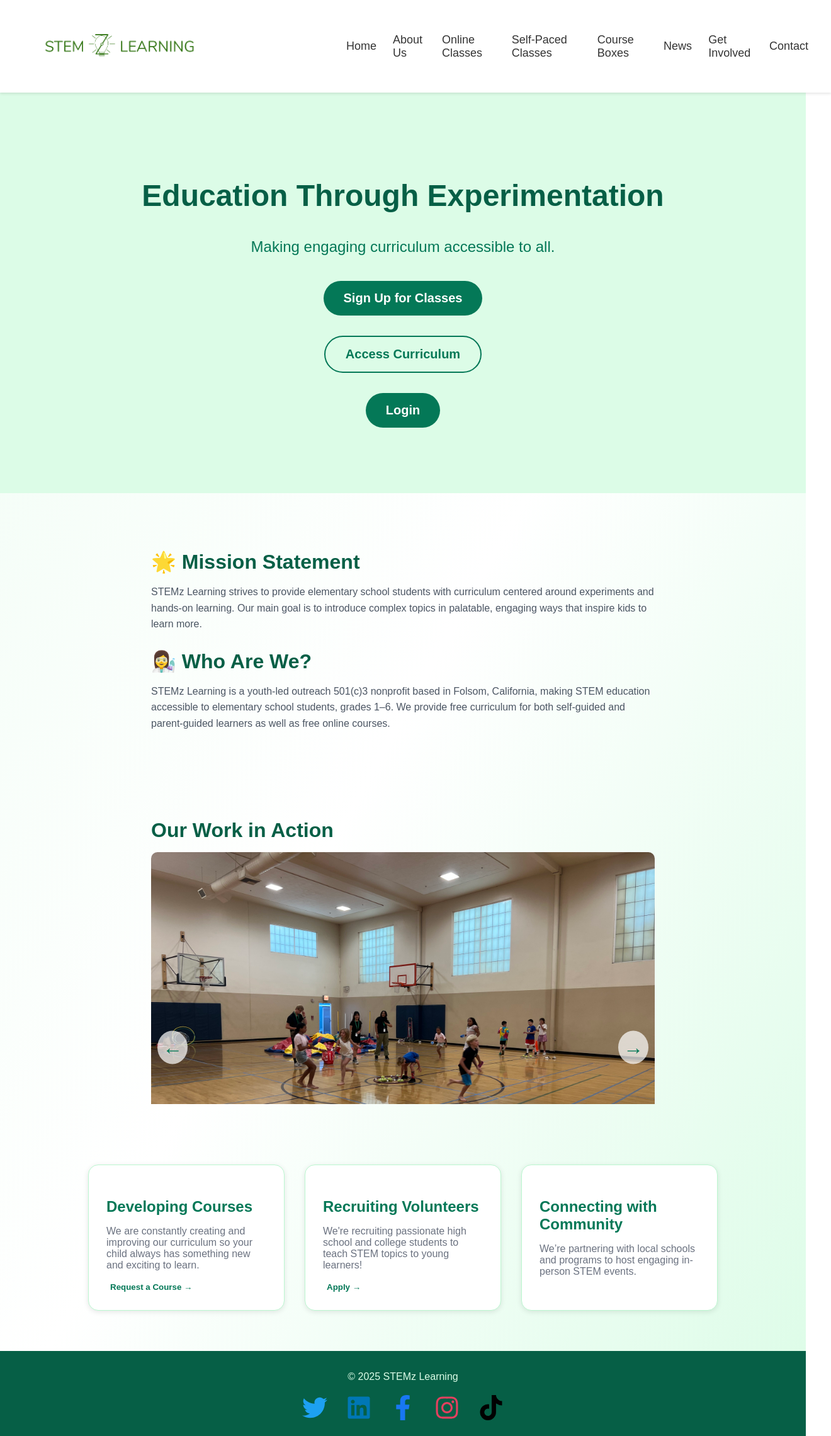
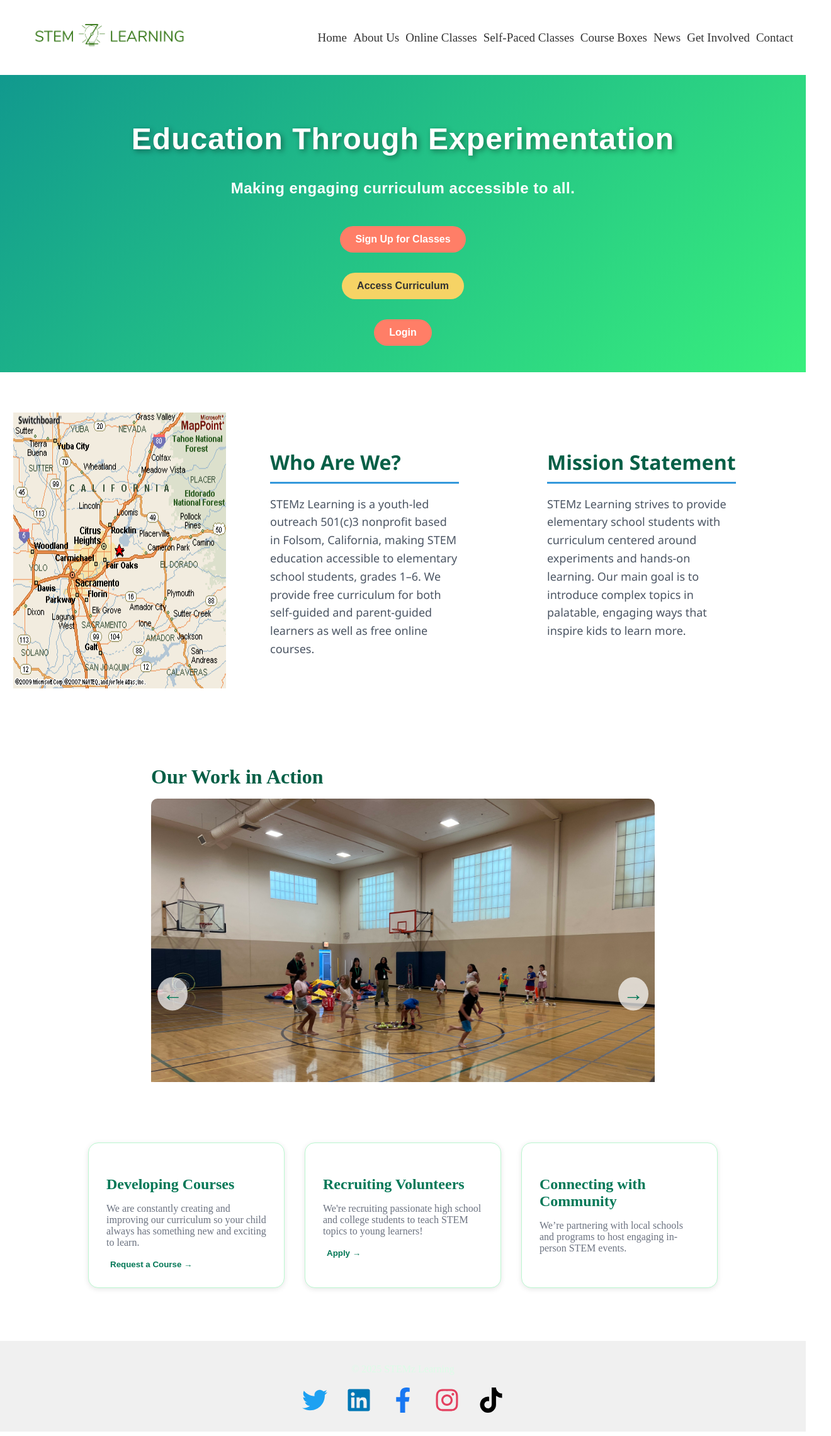
Before and after one commit to gemnets/stemz-mockup, a React (Create React App) app: page / in a window 1280 px wide. Shown: the whole page at 63% size, 1320 px wide, since content can reach past the window. Built offline with nearby package versions, Linux system fonts and the light colour scheme.

Commit message:
Cleaned up overlapping CSS styles

```diff
--- a/src/components/Footer.css
+++ b/src/components/Footer.css
@@ -1,43 +1,61 @@
+/* Ensure the footer stays at the bottom without overlapping content */
+html, body {
+  height: 100%;
+  margin: 0;
+}
+
+body {
+  display: flex;
+  flex-direction: column;
+}
+
+.main-content {
+  flex: 1; /* pushes footer down if content is short */
+}
+
+.footer {
+  background-color: #f0f0f0;
+  padding: 20px 0;
+  display: flex;
+  justify-content: center;
+  width: 100%;
+  position: relative; /* no need for fixed */
+}
+
+/* Footer icons */
 .footer-icons {
   display: flex;
   justify-content: center;
-  gap: 30px; /* Space between the icons */
-  margin-top: 20px;
+  gap: 30px;
 }
 
 .social-icon {
-  font-size: 40px; /* Larger icon size */
+  font-size: 40px;
   transition: transform 0.3s ease, opacity 0.3s ease;
   display: inline-block;
 }
 
-/* Ensure hover effects work */
 .social-icon:hover {
-  transform: scale(1.1); /* Slight zoom effect */
+  transform: scale(1.1);
   opacity: 0.8;
 }
 
-/* Twitter Blue */
-.social-icon.twitter {
-  color: #1DA1F2;
+/* Social icon colors */
+.social-icon.twitter { color: #1DA1F2; }
+.social-icon.linkedin { color: #0077B5; }
+.social-icon.facebook { color: #1877F2; }
+.social-icon.instagram { color: #E4405F; }
+.social-icon.tiktok { color: #010101; }
+
+/* Responsive adjustments */
+@media (max-width: 768px) {
+  .footer {
+    padding: 10px 0;
+  }
+  .social-icon {
+    font-size: 28px;
+  }
+  .footer-icons {
+    gap: 20px;
+  }
 }
-
-/* LinkedIn Blue */
-.social-icon.linkedin {
-  color: #0077B5;
-}
-
-/* Facebook Blue */
-.social-icon.facebook {
-  color: #1877F2;
-}
-
-/* Instagram Red */
-.social-icon.instagram {
-  color: #E4405F;
-}
-
-/* TikTok Black */
-.social-icon.tiktok {
-  color: #010101;
-}
--- a/src/components/Header.js
+++ b/src/components/Header.js
@@ -2,6 +2,7 @@ import React, { useState } from 'react';
 import { Link } from 'react-router-dom';
 import stemzLogo from '../assets/stemz-logo.png';
 import '../components/Navbar.css';
+import '../components/Home.css';
 
 function Header() {
   const [isMobileMenuOpen, setIsMobileMenuOpen] = useState(false);
--- /dev/null
+++ b/src/components/Home.css
@@ -0,0 +1,162 @@
+/* Header.css */
+.hero {
+  display: flex;
+  flex-direction: column;
+  align-items: center;
+  justify-content: center;
+  height: 35vh; /* reduced height */
+  background: linear-gradient(135deg, #11998e 0%, #38ef7d 100%);
+  color: #ffffff;
+  text-align: center;
+  padding: 2rem;
+  font-family: 'Poppins', sans-serif;
+}
+
+.hero h1 {
+  font-size: 4.5rem; /* slightly larger */
+  font-weight: 600; /* extra bold */
+  margin-bottom: 1rem;
+  text-shadow: 3px 3px 8px rgba(0, 0, 0, 0.4);
+  letter-spacing: 1px;
+}
+
+.hero p {
+  font-size: 6.4rem;
+  margin-bottom: 2rem;
+  max-width: 600px;
+  line-height: 1.6;
+  font-weight: 700;     /* updated to bold */
+  color: #ffffff;       /* updated to pure white */
+  letter-spacing: 0.5px;
+  opacity: 1;
+  transition: transform 0.3s ease;
+}
+
+.hero p span.highlight {
+  color: #ffffff;   /* white text */;   /* white text */
+  font-weight: 800; /* extra bold */
+}
+
+.hero p:hover {
+  transform: scale(1.05);
+}
+
+.hero-buttons {
+  display: flex;
+  gap: 1rem;
+  flex-wrap: wrap;
+}
+
+.hero-buttons .primary-btn,
+.hero-buttons .secondary-btn,
+.hero-buttons .link-btn {
+  padding: 0.75rem 1.5rem;
+  font-size: 1rem;
+  font-weight: 600;
+  border: none;
+  border-radius: 30px;
+  cursor: pointer;
+  transition: all 0.3s ease;
+}
+
+.hero-buttons .primary-btn {
+  background-color: #ff7e67;
+  color: #fff;
+}
+
+.hero-buttons .secondary-btn {
+  background-color: #f6d365;
+  color: #333;
+}
+
+.hero-buttons .primary-btn:hover,
+.hero-buttons .secondary-btn:hover {
+  transform: translateY(-4px);
+  box-shadow: 0 10px 25px rgba(0, 0, 0, 0.2);
+}
+
+.hero-buttons .link-btn {
+  background-color: #ffffff;
+  color: #11998e;
+  border: 2px solid #11998e;
+}
+
+.hero-buttons .link-btn:hover {
+  background-color: #11998e;
+  color: #ffffff;
+}
+
+@media (max-width: 768px) {
+  .hero h1 {
+    font-size: 2.4rem;
+  }
+  .hero p {
+    font-size: 1.2rem;
+  }
+}
+
+.mission-who-row {
+  display: flex;
+  justify-content: center; /* center all three items */
+  align-items: stretch;
+  gap: 40px;
+  margin: 80px auto;
+  padding: 40px;
+  max-width: 1400px;
+  }
+
+.map-image {
+  flex: 1;
+  max-width: 350px;
+  margin-left: -60px; /* shift slightly left */
+}
+
+.mission-box, .who-box {
+  flex: 1;
+  padding: 30px;
+  font-family: 'Segoe UI', Tahoma, Geneva, Verdana, sans-serif;
+  min-width: 300px;
+}
+
+.mission-box h2, .who-box h2 {
+  font-size: 28px;
+  margin-bottom: 15px;
+  color: #2c3e50;
+  border-bottom: 3px solid #3498db;
+  padding-bottom: 10px;
+}
+
+.mission-box p, .who-box p {
+  font-size: 18px;
+  line-height: 1.8;
+  color: #555;
+}
+
+.vertical-separator {
+  width: 3px;
+  background: #3498db;
+  border-radius: 5px;
+}
+
+@media (max-width: 768px) {
+  .mission-who-row {
+    flex-direction: column;
+    align-items: center;
+    gap: 20px;
+  }
+  .vertical-separator {
+    display: none;
+  }
+  .map-image {
+    max-width: 100%;
+    margin-bottom: 20px;
+  }
+}
+
+.features {
+  margin-bottom: 50px;
+}
+
+.feature-card {
+  margin-bottom: 20px;
+}
--- a/src/components/Navbar.css
+++ b/src/components/Navbar.css
@@ -1,9 +1,9 @@
-/* Basic Styling for the Header */
+/* ================= Header ================= */
 .header {
   display: flex;
-  justify-content: space-between;
+  justify-content: center;
   align-items: center;
-  padding: 20px; /* Adjust as needed */
+  padding: 20px 0;
   width: 100%;
 }
 
@@ -12,88 +12,138 @@
   justify-content: space-between;
   align-items: center;
   width: 100%;
-  max-width: 1500px; /* Adjust according to your desired layout */
+  max-width: 1500px;
   margin: 0 auto;
+  padding: 0 20px; /* Avoid content touching the edges */
 }
 
 .logo {
-  margin-left: auto; /* Push logo to the right */
-  padding-right: 190px; /* Add extra padding to move it further right */
+  margin-left: 0;
+  padding-right: 0;
 }
 
 .logo img {
-  width: 300px;  /* Adjust as needed */
+  width: 300px;
   height: auto;
 }
 
-/* Hamburger Menu Icon */
 .hamburger {
-  display: none; /* Hide hamburger by default */
+  display: none !important;
   cursor: pointer;
-  width: 30px; /* Set fixed width for better fit */
-  height: 25px; /* Set fixed height */
+  width: 30px;
+  height: 25px;
   position: absolute;
-  top: 20px; /* Position from the top of the header */
-  right: 45px; /* Position from the right side */
+  top: 20px;
+  right: 45px;
 }
 
-/* Navigation Links */
 .nav {
   display: flex;
   gap: 10px;
 }
 
 .nav--open {
-  display: flex; /* Show as flex when opened */
+  display: flex;
   flex-direction: column;
   gap: 10px;
 }
 
-/* Link Styling */
 .nav a {
   text-decoration: none;
   color: #333;
-  font-size: 18px;
+  font-size: 19px;
 }
 
-/* Mobile Styles */
 @media (max-width: 768px) {
   .header-container {
-    flex-direction: row; /* Make sure items are aligned horizontally */
+    flex-direction: row;
     justify-content: space-between;
   }
 
   .nav {
-    display: none; /* Hide menu by default on mobile */
+    display: none;
     flex-direction: column;
     gap: 10px;
     position: absolute;
-    top: 60px; /* Adjust below header */
+    top: 60px;
     right: 0;
     left: 0;
     background: #fff;
     padding: 10px;
     box-shadow: 0 4px 6px rgba(0,0,0,0.1);
     z-index: 1000;
-    width: 100%; /* Make the menu full width */
+    width: 100%;
   }
 
   .hamburger {
-    display: block; /* Show hamburger on mobile */
+    display: block !important;
   }
 
   .nav--open {
-    display: flex; /* Show menu when open */
+    display: flex;
   }
 
-  /* Adjust link font size and padding for mobile */
   .nav a {
-    font-size: 20px; /* Bigger font size for readability */
-    padding: 10px 0; /* Padding around links */
+    font-size: 20px;
+    padding: 10px 0;
   }
 
-  /* Ensure the logo is appropriately sized for mobile */
   .logo img {
-    width: 200px;  /* Smaller logo for mobile */
+    width: 200px;
   }
 }
+
+/* ================= Footer ================= */
+body {
+  margin: 0;
+  padding: 0;
+  min-height: 100vh;
+  display: flex;
+  flex-direction: column;
+}
+
+.main-content {
+  flex: 1;
+}
+
+.footer {
+  position: relative;
+  width: 100%;
+  background-color: #f0f0f0;
+  padding: 20px 0;
+  display: flex;
+  justify-content: center;
+  z-index: 1000;
+}
+
+.footer-container {
+  max-width: 1500px;
+  width: 100%;
+  padding: 0 20px; /* Add padding to prevent edge touch */
+  display: flex;
+  justify-content: center;
+}
+
+.footer-icons {
+  display: flex;
+  justify-content: center;
+  gap: 30px;
+  margin-top: 20px;
+}
+
+.social-icon {
+  font-size: 40px;
+  transition: transform 0.3s ease, opacity 0.3s ease;
+  display: inline-block;
+}
+
+.social-icon:hover {
+  transform: scale(1.1);
+  opacity: 0.8;
+}
+
+.social-icon.twitter { color: #1DA1F2; }
+.social-icon.linkedin { color: #0077B5; }
+.social-icon.facebook { color: #1877F2; }
+.social-icon.instagram { color: #E4405F; }
+.social-icon.tiktok { color: #010101; }
--- a/src/components/PhotoCarousel.css
+++ b/src/components/PhotoCarousel.css
@@ -1,8 +1,9 @@
 /* PhotoCarousel.css */
 .mobile-photo-carousel {
-  max-width: 100%;
+  width: 100%; /* Ensure it takes full width */
+  max-width: 1575px; /* Increased width by another 1.5 times */
   margin: 0 auto;
-  height: 400px; /* Set desktop height here */
+  height: 450px; /* Set the height similar to the height of mission/who box */
   overflow: hidden;
   position: relative;
 }
--- a/src/index.css
+++ b/src/index.css
@@ -8,6 +8,9 @@
 
 /* Tailwind utility styles */
 @tailwind utilities;
+
+<link href="https://fonts.googleapis.com/css2?family=Poppins:wght@400;500;700&display=swap" rel="stylesheet">
+
 
 /* Your custom styles (optional) */
 body {
--- a/src/pages/Home.css
+++ b/src/pages/Home.css
@@ -10,13 +10,6 @@
   --white: #ffffff;
 }
 
-.home-container {
-  min-height: 100vh;
-  background: linear-gradient(to bottom right, var(--bg-light), var(--white), var(--green-bg));
-  color: var(--gray-dark);
-  font-family: sans-serif;
-}
-
 .hero {
   text-align: center;
   padding: 4rem 1rem;
@@ -24,14 +17,14 @@
 }
 
 .hero h1 {
-  font-size: 2.5rem;
-  color: var(--green-dark);
+  font-size: 4.5rem;
+
 }
 
 .hero p {
   margin: 1rem 0 2rem;
   font-size: 1.25rem;
-  color: var(--green-primary);
+
 }
 
 .hero-buttons {
@@ -150,54 +143,6 @@
   text-decoration: underline;
 }
 
-.header {
-  background-color: var(--white);
-  box-shadow: 0 2px 4px rgba(0, 0, 0, 0.1);
-  position: sticky;
-  top: 0;
-  z-index: 50;
-}
-
-.header-container {
-  max-width: 1200px;
-  margin: auto;
-  display: flex;
-  justify-content: space-between;
-  align-items: center;
-  padding: 1rem;
-}
-
-.logo {
-  display: flex;
-  align-items: center;
-}
-
-.logo img {
-  height: 48px;
-  margin-right: 0.5rem;
-}
-
-.logo span {
-  font-size: 1.5rem;
-  font-weight: bold;
-  color: var(--green-primary);
-}
-
-.nav {
-  display: flex;
-  align-items: center;
-}
-
-.nav a {
-  margin-left: 1rem;
-  color: var(--green-primary);
-  text-decoration: none;
-}
-
-.nav a:hover,
-.nav a:focus {
-  color: var(--green-dark);
-}
 
 .footer {
   background-color: var(--green-dark);
@@ -248,21 +193,6 @@
     transition: all 0.3s ease;
   }
 
-  .nav {
-    display: none;
-    flex-direction: column;
-    align-items: center;
-    position: absolute;
-    top: 60px;
-    right: 0;
-    background-color: var(--white);
-    width: 100%;
-    box-shadow: 0 2px 4px rgba(0, 0, 0, 0.1);
-  }
-
-  .nav.open {
-    display: flex;
-  }
 
   .hamburger.open span:nth-child(1) {
     transform: rotate(45deg);
--- a/src/pages/Home.js
+++ b/src/pages/Home.js
@@ -1,12 +1,13 @@
 import React from 'react';
-import './Home.css';
+import '../components/Home.css';
+import '../pages/Home.css';
 import Header from '../components/Header';
 import Footer from '../components/Footer';
 import { Link } from 'react-router-dom';
 import '../components/PhotoCarousel.css'; // Correct path to the CSS file
 import PhotoCarousel from '../components/MobilePhotoCarousel';
 import '../components/Navbar.css';
-
+import mapImage from '../assets/map.png'; // ✅ import the image
 
 function Home() {
   return (
@@ -25,23 +26,27 @@ function Home() {
 
       {/* Mission + Who side by side row with separator */}
       <section className="section mission-who-row">
-        <div className="mission-box">
-          <h2>🌟 Mission Statement</h2>
+         {/* ✅ Added map image on the left */}
+        <img src={mapImage} alt="Map" className="map-image" />
+
+        {/* Now the "Who Are We?" section comes before the mission statement */}
+        <div className="who-box">
+          <h2> Who Are We?</h2>
           <p>
-            STEMz Learning strives to provide elementary school students with curriculum centered around
-            experiments and hands-on learning. Our main goal is to introduce complex topics in palatable,
-            engaging ways that inspire kids to learn more.
+            STEMz Learning is a youth-led outreach 501(c)3 nonprofit based in Folsom, California, making STEM
+            education accessible to elementary school students, grades 1–6. We provide free curriculum for
+            both self-guided and parent-guided learners as well as free online courses.
           </p>
         </div>
 
         <div className="vertical-separator"></div>
 
-        <div className="who-box">
-          <h2>👩‍🔬 Who Are We?</h2>
+        <div className="mission-box">
+          <h2> Mission Statement</h2>
           <p>
-            STEMz Learning is a youth-led outreach 501(c)3 nonprofit based in Folsom, California, making STEM
-            education accessible to elementary school students, grades 1–6. We provide free curriculum for
-            both self-guided and parent-guided learners as well as free online courses.
+            STEMz Learning strives to provide elementary school students with curriculum centered around
+            experiments and hands-on learning. Our main goal is to introduce complex topics in palatable,
+            engaging ways that inspire kids to learn more.
           </p>
         </div>
       </section>
--- a/src/pages/OnlineClasses.jsx
+++ b/src/pages/OnlineClasses.jsx
@@ -9,6 +9,8 @@ import biochem from '../assets/biochem.jpg';
 import genetics from '../assets/genetics.jpg';
 import microbiology from '../assets/Microbiology.jpg';
 import defaultImg from '../assets/defaultcourseimg.jpg';
+import '../components/Navbar.css';
+
 
 
 const OnlineClasses = () => {
```
Also changed, not shown: src/assets/map.png (added), src/pages/OnlineClasses.css (line endings or trailing spaces).
